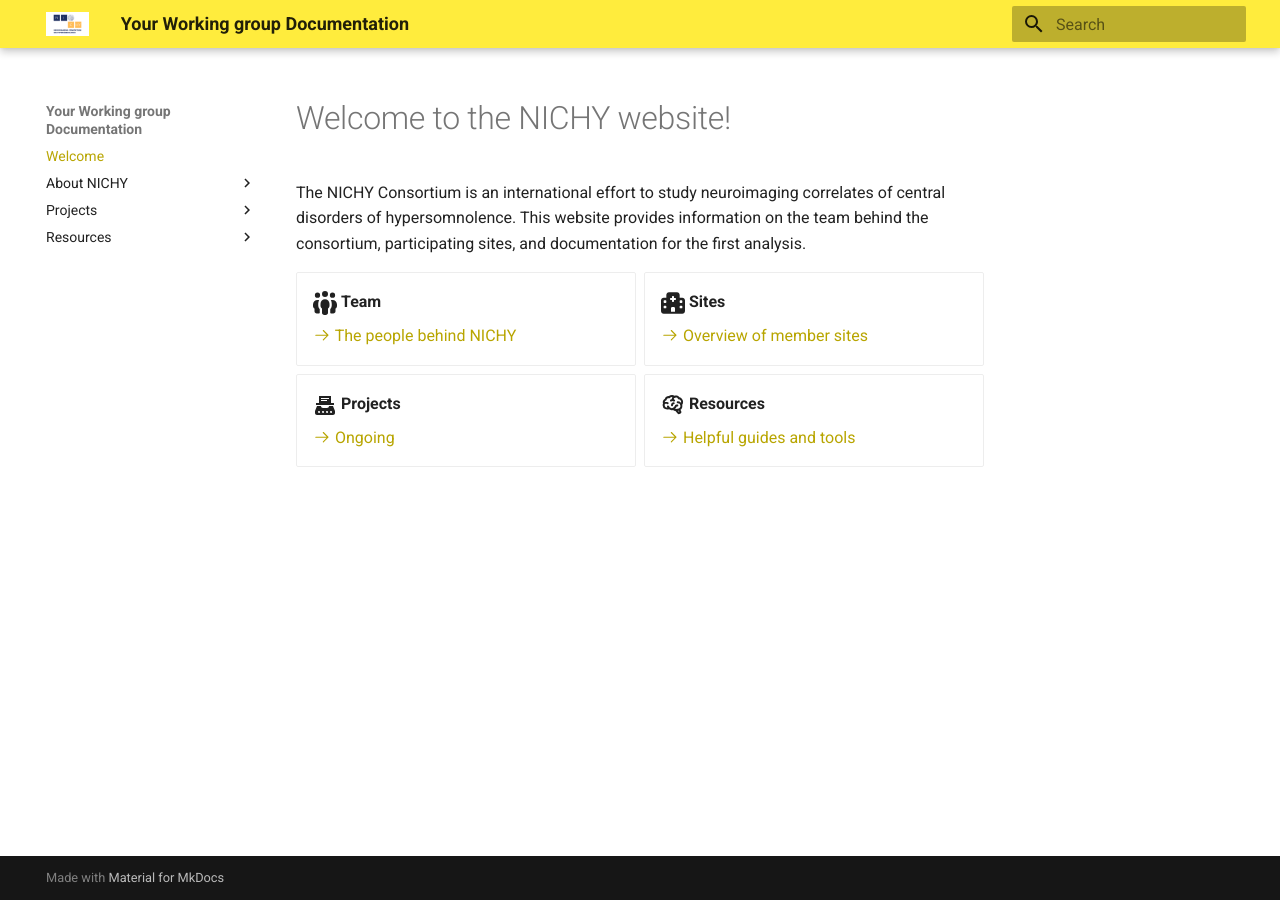
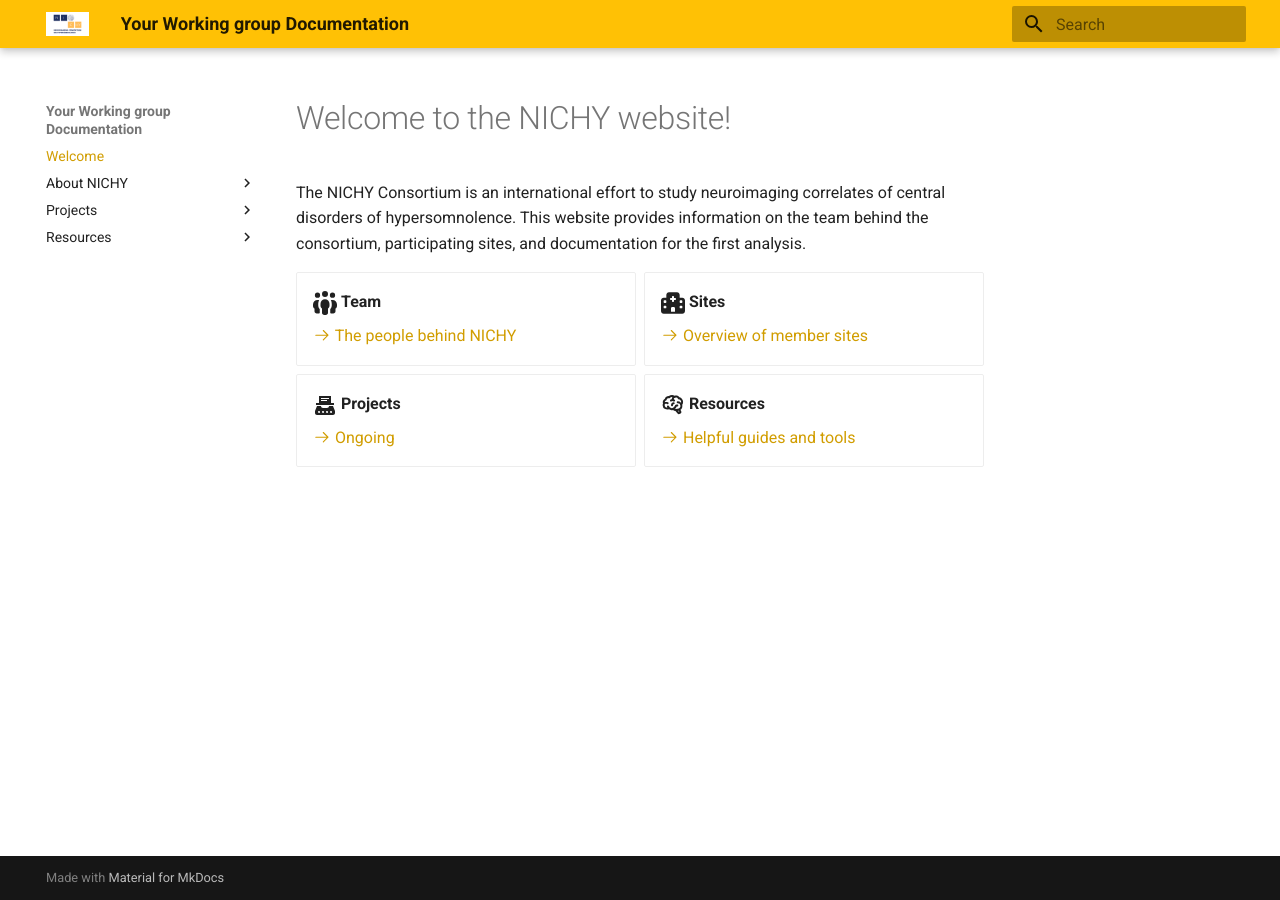
Before and after one commit to nichy-consortium/nichy, an MkDocs documentation site: the page built from docs/index.md, in a window 1280 px wide. Built offline with MkDocs 1.6.1 and Material for MkDocs 9.7.7, drawn with Linux system fonts in a browser that asks for light colours.

Commit message:
Update mkdocs.yml
change header colour to amber

```diff
--- a/mkdocs.yml
+++ b/mkdocs.yml
@@ -4,7 +4,7 @@ theme:
   logo: assets/logos/nichy_logo.png
   favicon: assets/logos/nichy_logo.png
   palette:
-    primary: yellow
+    primary: amber
 
 
 features:
```
